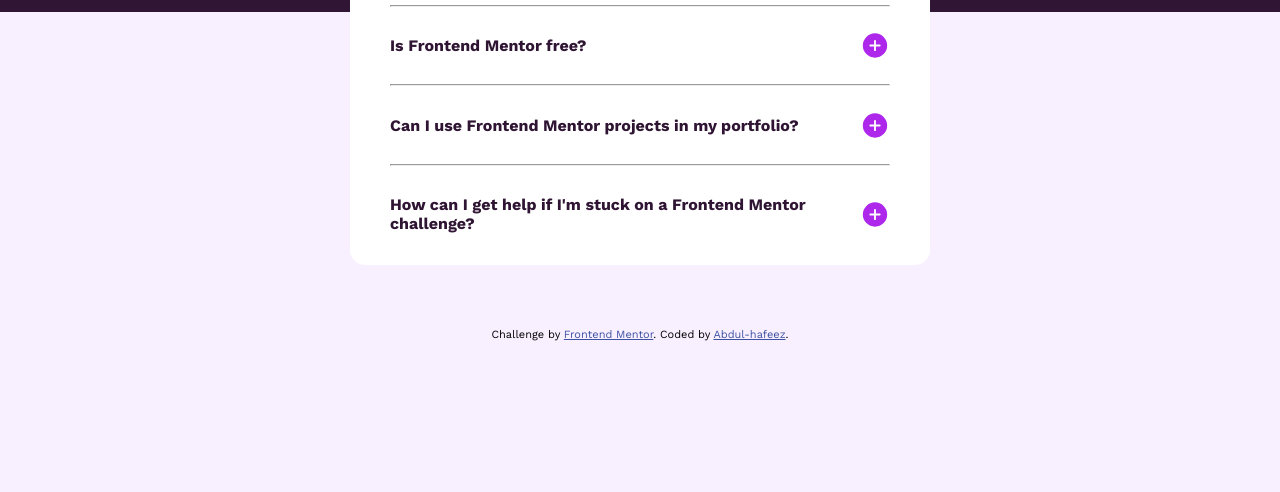
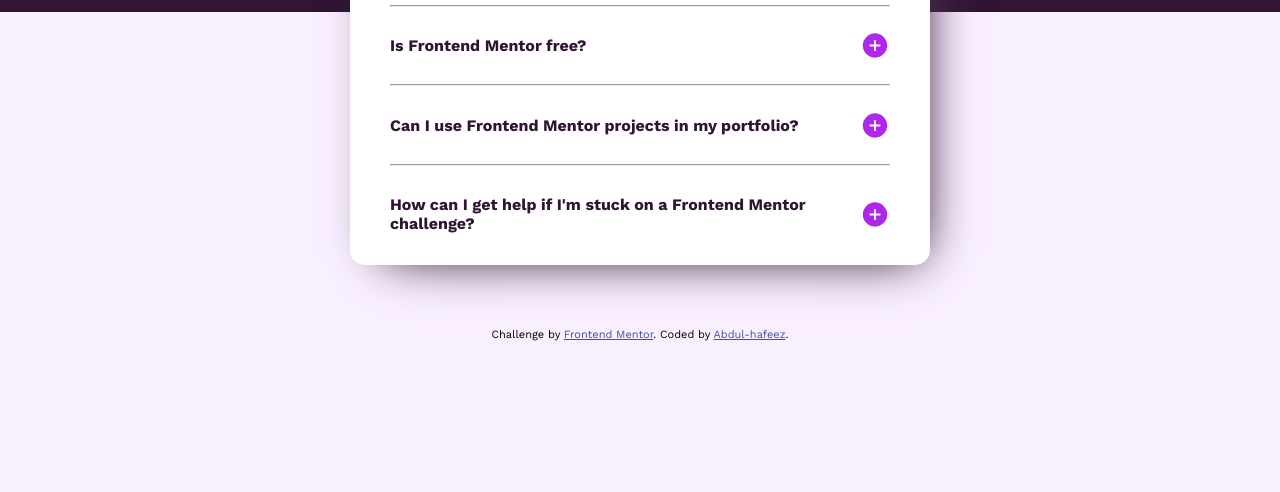
Before and after one commit to obayomiayomide/FAQ-Accordian, a plain HTML site: page index.html in a window 1280 px wide. Shown: the part 308-800 px from the top of the page. Drawn offline with Linux system fonts and the light colour scheme.

Commit message:
sytled and functioning

```diff
--- a/style.css
+++ b/style.css
@@ -30,6 +30,7 @@
     padding: 10px 40px;
     max-width: 500px;
     border-radius: 15px;
+    box-shadow: 10px 10px 45px -20px hsl(292, 42%, 14%), 20px 20px 60px -40px hsl(292, 16%, 49%);
 }
 
 .top {
```
